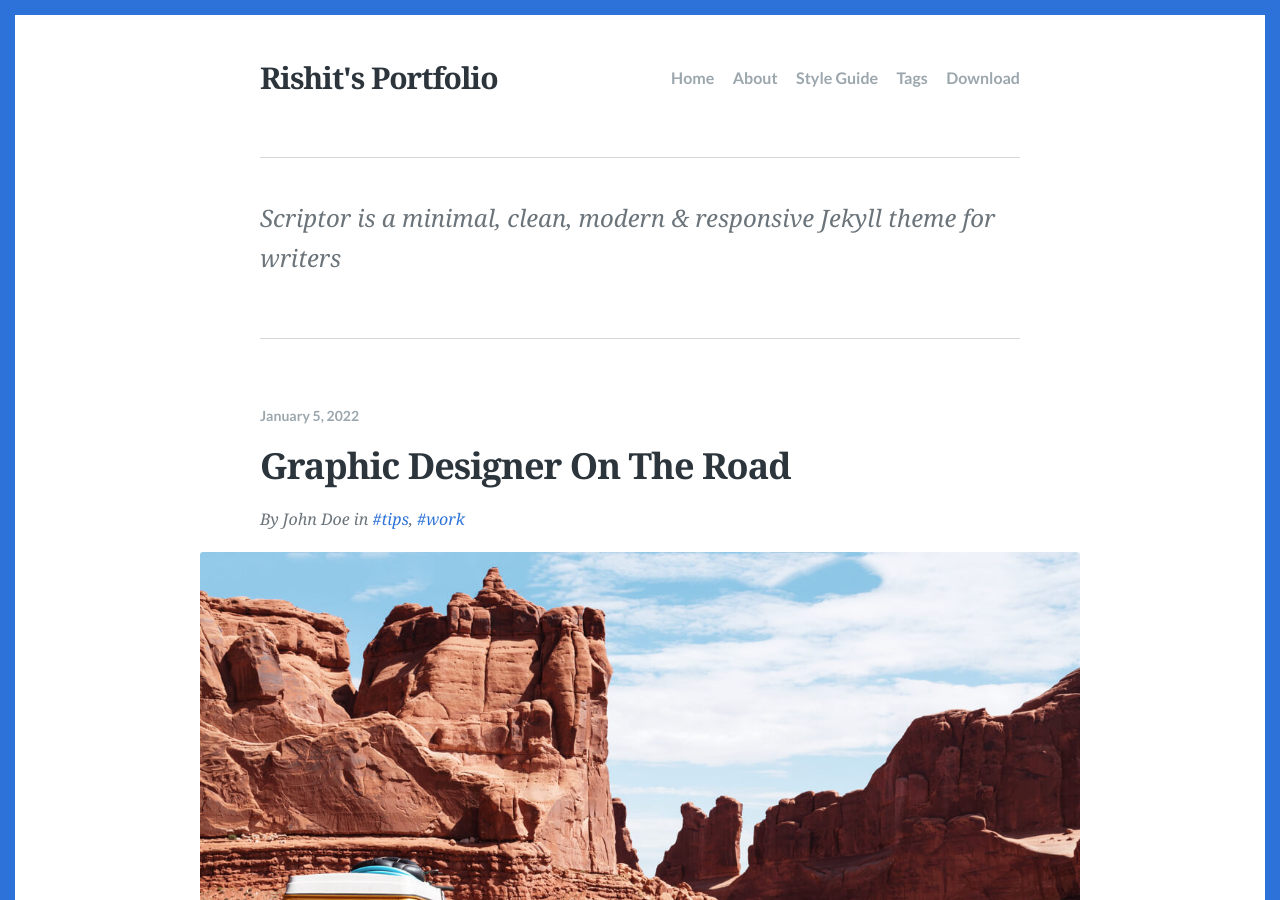
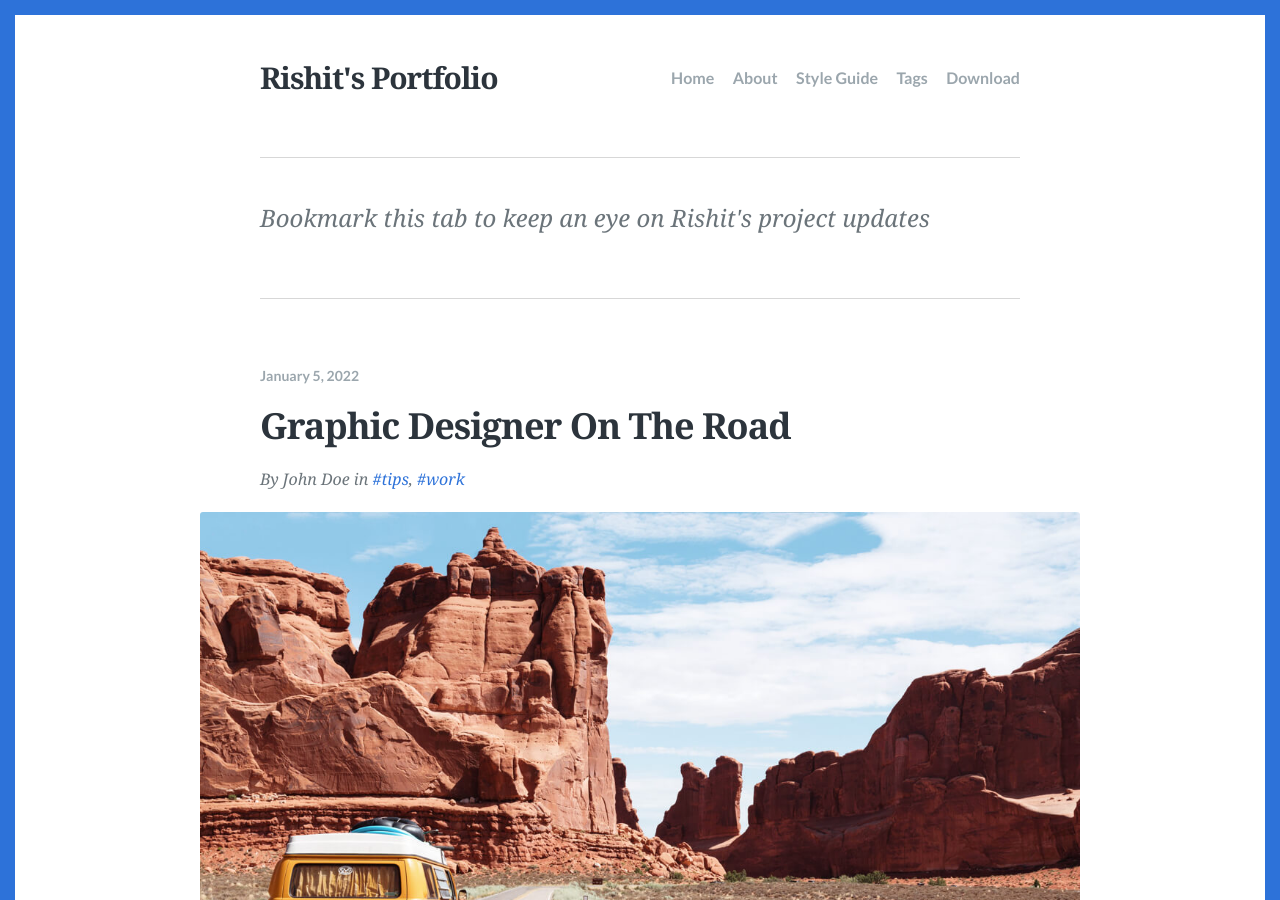
Before and after one commit to SingularityAI-SD/SingularityAI-SD.github.io, a Jekyll site: the page built from index.html, in a window 1280 px wide and 900 px high. Built offline with Jekyll 4.4.1, drawn with Linux system fonts in a browser that asks for light colours; some web fonts are replaced; the list of posts is cut into pages by our own code; some of the changed text lies outside the part shown.

Commit message:
Update _config.yml

```diff
--- a/_config.yml
+++ b/_config.yml
@@ -16,7 +16,7 @@ lang: en-US
 title: "Rishit's Portfolio"
 
 # A description of your site for meta tag, search engine results.
-description: "Scriptor is a minimal, clean, modern & responsive Jekyll theme for writers"
+description: "Bookmark this tab to keep an eye on Rishit's project updates"
 
 # The subpath of your site, e.g. /blog, for generating urls.
 baseurl: ""
@@ -51,7 +51,7 @@ accent_color: '#2d72d9'
 
 # Site footer
 footer:
-  content: "&copy; Scriptor all rights reserved. Theme by [JustGoodThemes](https://www.justgoodthemes.com)."
+  content: "&copy; Rishit Kapoor all rights reserved."
   has_social: true
 
 # Plugins
```
